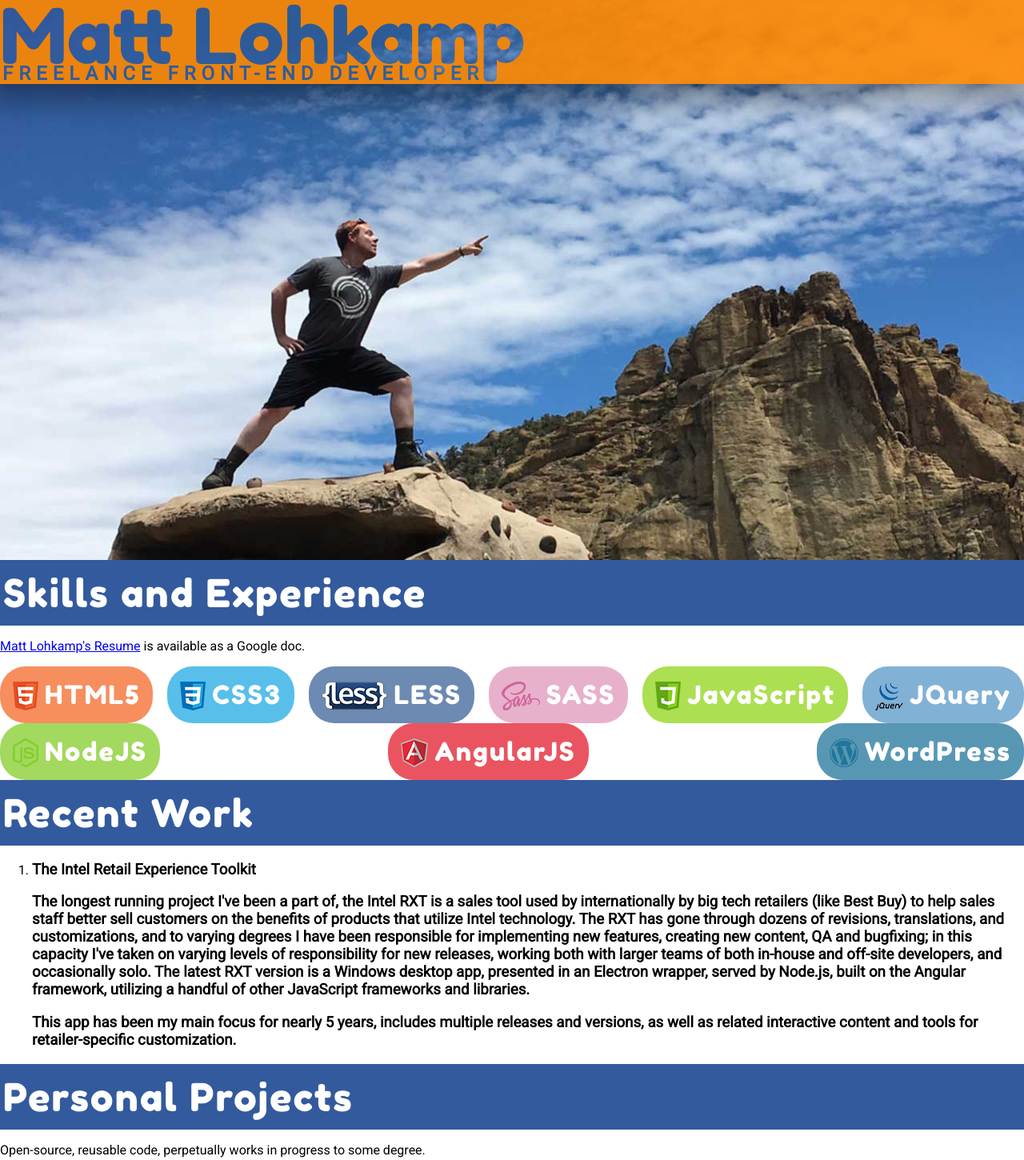
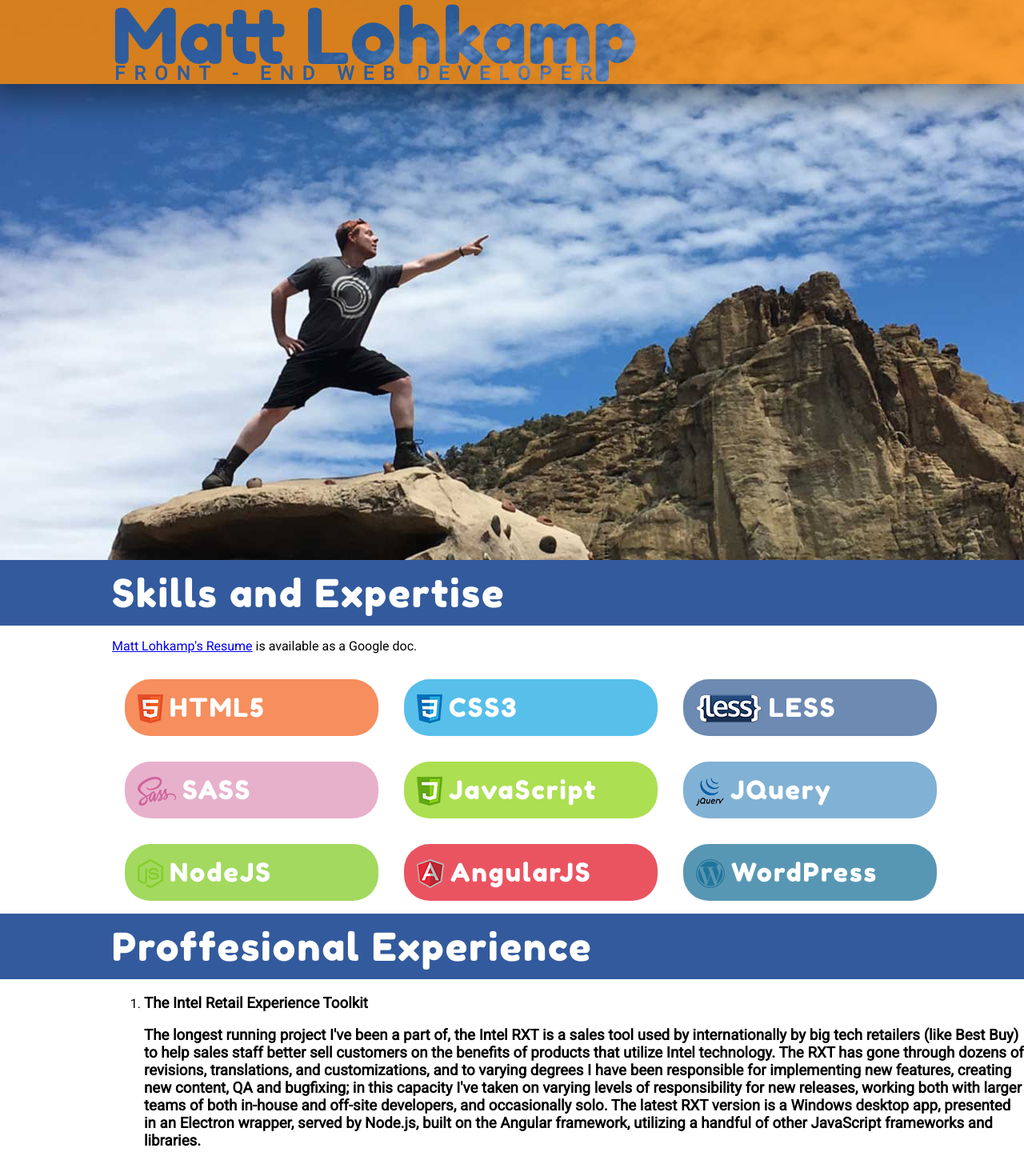
Before and after one commit to mattlohkamp/mattlohkamp, a plain HTML site: page index.html in a window 1280 px wide. Shown: the top 1450 px of the page at 80% size. Drawn offline with nearby package versions, Linux system fonts and the light colour scheme.

Commit message:
better spacing for full res layout

```diff
--- a/css/styles.scss
+++ b/css/styles.scss
@@ -7,10 +7,15 @@
 
 */
 
+    //  GLOBALS
+
 $titleFont: 'Fredoka One', sans-serif;
 $contentFont: 'Roboto', sans-serif;
 $orange:#ff8800;
 $blue:#335a9d;
+
+$bpw-min: 650px;
+$bpw-max: 1270px;
 
 @mixin slide-shadow($o){
     -webkit-box-shadow: 0px 4px 36px 16px rgba(0,0,0,$o);
@@ -36,7 +41,12 @@ html    {
 
 @keyframes toptext-slide-in {
     from    {   transform: translateX(100%);  }
-    to  {   transform: translateX(0%); }
+    to  {   transform: translateX(140px); }
+}
+
+@keyframes topbar-slide-in {
+    from    {   transform: translateX(100%);  }
+    to  {   transform: translateX(0px); }
 }
 
 @keyframes toptext-shadow-in    {
@@ -49,39 +59,40 @@ html    {
     height: 105px;
 
     @include slide-shadow(.4);
-    animation:toptext-shadow-in 2s ease-in;
+    animation:toptext-shadow-in 2s ease-in forwards;
 
-    #alpha{ fill: darken(white, 10%);   }
+    #alpha{ fill: darken(white, 20%);   }
     #title{
         font-family:$titleFont;
         font-size:6em;
         font-weight:normal;
 
-        animation:toptext-slide-in 1s ease-out;
+        animation:toptext-slide-in 1s ease-out forwards;
     }
     #subtitle{
         font-family:$contentFont;
-        letter-spacing:7px;
+        letter-spacing:11px;
         font-size:1.5em;
         font-weight:bold;
         text-transform:uppercase;
 
-        animation:toptext-slide-in 2s ease-out;
+        animation:toptext-slide-in 2s ease-out forwards;
     }
     #base{
         fill: $orange;
         mask: url(#mask);
 
-        animation:toptext-slide-in .5s ease-out;
+        animation:topbar-slide-in .5s ease-out forwards;
     }
 }
 
-    //  Sections
+    //  SECTIONS
 
 section {
+    padding:0px 0px 0px 140px;
     >h2   {
-        margin:0px;
-        padding:.25em 4px;
+        margin:0px 0px 0px -140px;
+        padding:.25em 140px;
         background:$blue;
 
         font-family:$titleFont;
@@ -93,16 +104,23 @@ section {
 }
 
 .skill-blocks   {
-    list-style:none;
+    display:flex;
+    flex-wrap:wrap;
+    justify-content:flex-start;
+
+    width:100%;
+    max-width:$bpw-max;
     margin:0px;
     padding:0px;
-    display:flex;
-    flex-wrap:wrap;
-    justify-content:space-between;
+
+    list-style:none;
 
     li  {
+        margin:.5em;
         padding:.5em;
         border-radius: 1em;
+
+        flex-basis:25%;
 
         font-family:$titleFont;
         font-size:2em;
--- a/index.html
+++ b/index.html
@@ -4,7 +4,7 @@
         <meta charset="utf-8">
         <meta http-equiv="x-ua-compatible" content="ie=edge">
         <title>Matt Lohkamp's Portfolio</title>
-        <meta name="description" content="Matt Lohkamp is a freelance front end developer doing contract work in Portland, Oregon.">
+        <meta name="description" content="Matt Lohkamp is a freelance front end web developer doing contract work in Portland, Oregon.">
         <meta name="viewport" content="width=device-width, initial-scale=1">
         <link href="https://fonts.googleapis.com/css?family=Fredoka+One" rel="stylesheet">
         <link href="https://fonts.googleapis.com/css?family=Roboto" rel="stylesheet">
@@ -18,9 +18,9 @@
                 <defs>
                     <mask id="mask" x="0" y="0" width="100%" height="100%" >
                         <rect id="alpha" x="0" y="0" width="100%" height="100%"/>
-                        <title>Matt Lohkamp - Freelance Front-End Developer</title>
+                        <title>Matt Lohkamp - Front-End Web Developer</title>
                         <text id="title" x="0" y="0" dy="80px">Matt Lohkamp</text>
-                        <text id="subtitle" x="3" y="0" dy="100px">Freelance Front-End Developer</text>
+                        <text id="subtitle" x="3" y="0" dy="100px">Front - End  Web  Developer</text>
                     </mask>
                 </defs>
                 <rect id="base" x="0" y="0" width="100%" height="100%"/>
@@ -30,14 +30,14 @@
                 <figure>
                     <img src="https://graph.facebook.com/1641212513/picture" alt="photo of Matt Lohkamp" class="photo" />
                     <figcaption>
-                        <h1><a class="url fn" href="https://mattlohkamp.com">Matt Lohkamp</a></h1> | <span class="category">Front End Developer</span> | <a class="email" href="mailto:work@mattlohkamp.com">work@mattlohkamp.com</a>
+                        <h1><a class="url fn" href="https://mattlohkamp.com">Matt Lohkamp</a></h1> | <span class="category">Front End Web Developer</span> | <a class="email" href="mailto:work@mattlohkamp.com">work@mattlohkamp.com</a>
                     </figcaption>
                 </figure>
             </div>
             -->
         </header>
         <section>
-            <h2><a name="skills-and-experience">Skills and Experience</a></h2>
+            <h2><a name="skills-and-experience">Skills and Expertise</a></h2>
             <p><a href="https://docs.google.com/document/d/19wW1hstmVDPyeur3IEnxOz9IH427m2k2lmxc_w9K9fg/">Matt Lohkamp's Resume</a> is available as a Google doc.</p>
             <ul class="skill-blocks">
                 <li style="background-color:rgba(243,104,41,.75)"><img src="img/skill-html.png" /><span>HTML5</span></li>
@@ -52,7 +52,7 @@
             </ul>
         </section>
         <section>
-            <h2><a name="recent-work">Recent Work</a></h2>
+            <h2><a name="recent-work">Proffesional Experience</a></h2>
             <ol>
                 <li>
                     <h3>The Intel Retail Experience Toolkit<h3/>
```
Also changed, not shown: css/styles.css, 1 other file.
